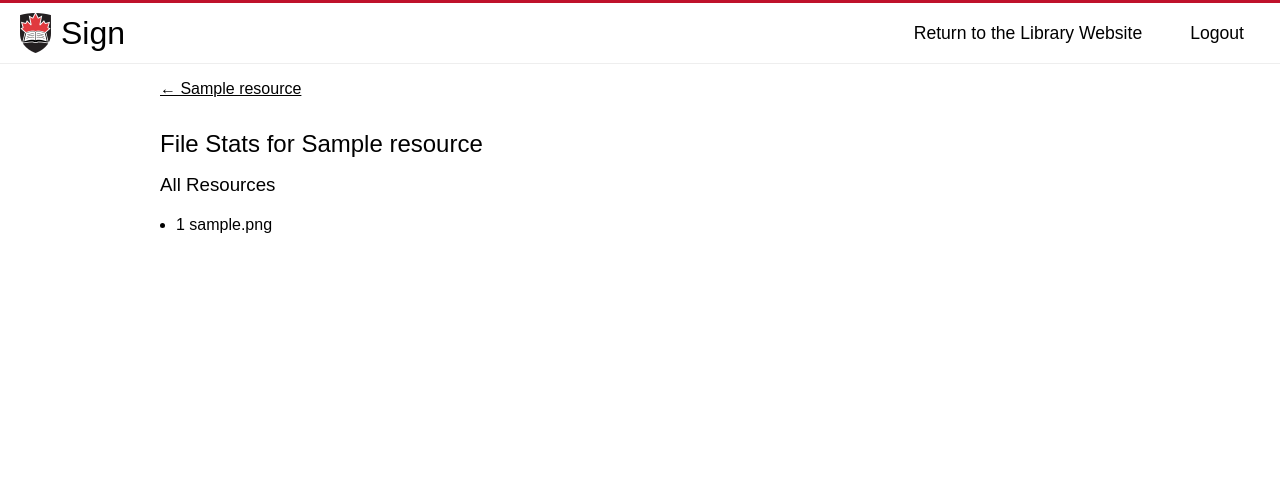
After one commit to cu-library/mellyn, a Django app: a page that uses templates/agreements/resource_file_stats.html in a window 1280 px wide. The commit adds this page. Shown: the top 494 px of the page. Run offline with Django 3.2, Linux system fonts and the light colour scheme; a user stored in the database is signed in; tables that the repository leaves empty hold one stand-in row (values such as "Sample post"); parts of the project's set-up code (start-up, migrations or seed data) failed here and were passed over; some web fonts are replaced.

Commit message:
Add per-file download stats to resources

```diff
--- a/agreements/models.py
+++ b/agreements/models.py
@@ -206,3 +206,11 @@ class LicenseCode(models.Model):
         constraints = [
             UniqueConstraint(fields=['resource', 'code'], name='%(app_label)s_%(class)s_unique_codes_per_resource')
         ]
+
+
+class FileDownloadEvent(models.Model):
+    """Store information about each file download request"""
+    resource = models.ForeignKey(Resource, on_delete=models.CASCADE)
+    path = models.CharField(max_length=300)
+    session_key = models.CharField(max_length=50)
+    at = models.DateTimeField(auto_now_add=True)
--- a/agreements/urls.py
+++ b/agreements/urls.py
@@ -19,6 +19,7 @@ urlpatterns = [  # pylint: disable=invalid-name
     path('resources/<slug:slug>/codes/add/', views.ResourceLicenseCodeAdd.as_view(), name='resources_codes_add'),
     path('resources/<slug:slug>/access/', views.ResourceAccess.as_view(), {'accesspath': ''}, name='resources_access'),
     path('resources/<slug:slug>/access/<path:accesspath>', views.ResourceAccess.as_view(), name='resources_access'),
+    path('resources/<slug:slug>/filestats/', views.ResourceAccessFileStats.as_view(), name='resources_file_stats'),
     path('faculties/', views.FacultyList.as_view(), name='faculties_list'),
     path('faculties/create/', views.FacultyCreate.as_view(), name='faculties_create'),
     path('faculties/<slug:slug>/', views.FacultyRead.as_view(), name='faculties_read'),
--- a/agreements/views.py
+++ b/agreements/views.py
@@ -6,6 +6,7 @@ https://docs.djangoproject.com/en/3.0/topics/http/views/
 
 import operator
 import os
+from datetime import timedelta
 from pathlib import Path
 from django.contrib import messages
 from django.http import Http404
@@ -13,6 +14,7 @@ from django.shortcuts import get_object_or_404, redirect
 from django.urls import reverse_lazy
 from django.core.exceptions import ValidationError, SuspiciousFileOperation, PermissionDenied
 from django.db.models import Q, Count
+from django.utils.timezone import now
 from django.views.generic import ListView, DetailView
 from django.contrib.auth.mixins import LoginRequiredMixin, \
                                        PermissionRequiredMixin, \
@@ -24,7 +26,7 @@ from django.views.generic.edit import CreateView, UpdateView, DeleteView, \
 from django_sendfile import sendfile
 import humanize
 from accounts.models import GroupDescription
-from .models import Resource, LicenseCode, Faculty, Department, Agreement, Signature
+from .models import Resource, LicenseCode, Faculty, Department, Agreement, Signature, FileDownloadEvent
 from .forms import ResourceCreateForm, ResourceUpdateForm, \
                    LicenseCodeAddForm, \
                    FacultyCreateForm, FacultyUpdateForm, \
@@ -167,6 +169,13 @@ class ResourceAccess(LoginRequiredMixin, DetailView):
             if not os.path.exists(self.path):
                 raise Http404('File not found at access path.')
             if os.path.isfile(self.path):
+                if not FileDownloadEvent.objects.filter(resource=resource,
+                                                        path=self.kwargs['accesspath'],
+                                                        session_key=request.session.session_key,
+                                                        at__gte=now()-timedelta(minutes=5)).exists():
+                    FileDownloadEvent.objects.create(resource=resource,
+                                                     path=self.kwargs['accesspath'],
+                                                     session_key=request.session.session_key)
                 return sendfile(request, self.path)
         except SuspiciousFileOperation:
             raise PermissionDenied('SuspiciousFileOperation on file access.')
@@ -202,6 +211,23 @@ class ResourceAccess(LoginRequiredMixin, DetailView):
             if parentdir == '.':
                 parentdir = ''
             context['parentdir'] = parentdir
+        return context
+
+
+class ResourceAccessFileStats(PermissionRequiredMixin, DetailView):
+    """A view which provides download stats for a resources's files"""
+    context_object_name = 'resource'
+    model = Resource
+    permission_required = 'agreements.view_resource'
+    template_name = 'agreements/resource_file_stats.html'
+
+    def get_context_data(self, **kwargs):
+        context = super().get_context_data(**kwargs)
+        context['file_stats'] = (FileDownloadEvent.objects
+                                 .filter(resource=self.object)
+                                 .values('path')
+                                 .annotate(downloads=Count('path'))
+                                 .order_by('-downloads'))
         return context
 
 
--- /dev/null
+++ b/templates/agreements/resource_file_stats.html
@@ -0,0 +1,19 @@
+{% extends "base.html" %}
+
+{% block sitetitle %}File Stats for {{ resource.name }}{% endblock %}
+
+{% block main %}
+  <div class="breadcrumb"><a aria-label="Return to the resource associated with these file stats" href="{% url 'resources_read' resource.slug %}">&larr; {{ resource.name }}</a></div>
+  <h2>File Stats for {{ resource.name }}</h2>
+  {% if file_stats %}
+  <h3>All Resources</h3>
+  <ul>
+    {% for file_stat in file_stats %}
+    <li>{{ file_stat.downloads }} {{ file_stat.path }}</li>
+    {% endfor %}
+  </ul>
+  {% endif %}
+  <div class="actions">
+
+  </div>
+{% endblock %}
--- a/templates/agreements/resource_read.html
+++ b/templates/agreements/resource_read.html
@@ -7,6 +7,7 @@
   <h2>{{ resource.name }}</h2>
   <section class="htmlfield">{{ resource.description | safe}}</section>
   <p><a href="{% url 'resources_access' resource.slug %}">File Access</a></p>
+  <p><a href="{% url 'resources_file_stats' resource.slug %}">File Access Stats</a></p>
   <p><a href="{% url 'resources_codes' resource.slug %}">Access Codes</a></p>
   <p><a href="{% url 'resources_permissions' resource.slug %}">Permissions</a></p>
   {% if agreements %}
```
Also changed, not shown: accounts/migrations/0001_initial.py, agreements/migrations/0001_initial.py.
